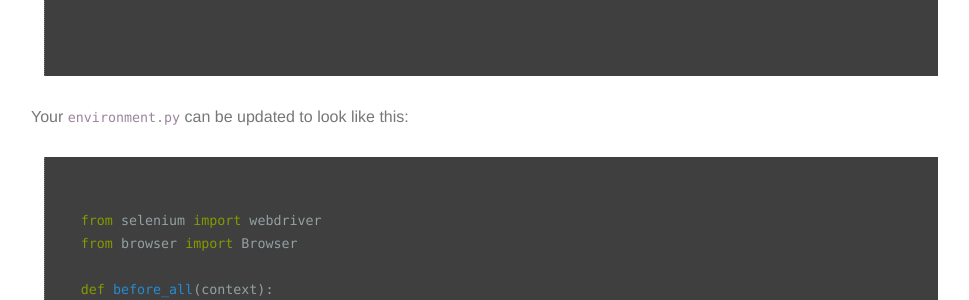
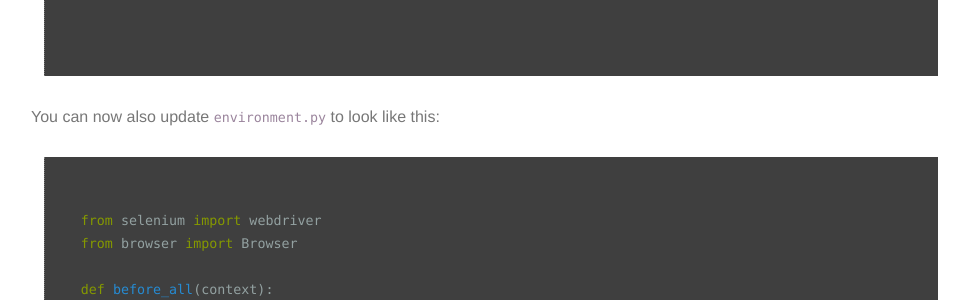
Before and after one commit to the-creative-tester/blog, a Jekyll site: the page built from _posts/2016-04-25-Python-Web-Browser-Automation-Behave.md, in a window 1280 px wide and 900 px high, scrolled down 3912 px. Shown: the part 152-452 px from the top of the window, without its empty margins (149-1118 px from the left). Built offline with Jekyll 4.4.1, drawn with Linux system fonts in a browser that asks for light colours; nearby versions of some CDN libraries.

Commit message:
update blog

````diff
--- a/_posts/2016-04-25-Python-Web-Browser-Automation-Behave.md
+++ b/_posts/2016-04-25-Python-Web-Browser-Automation-Behave.md
@@ -159,7 +159,7 @@ class Browser(object):
 >
 ~~~
 
-Your ```environment.py``` can be updated to look like this:
+You can now also update ```environment.py``` to look like this:
 
 >
 ~~~ python
@@ -261,7 +261,7 @@ def step_impl(context):
 >
 @step('I see a search result "{search_result}"')
 def step_impl(context, search_result):
-    assert_true(context.search_results_page.find_search_result(search_result))~~~
+    assert_true(context.search_results_page.find_search_result(search_result))
 >
 ~~~
 
````
